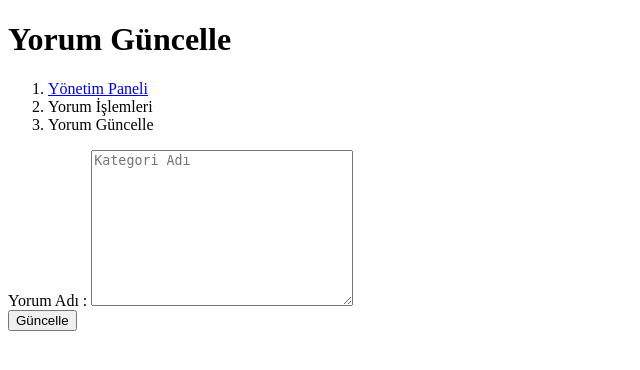
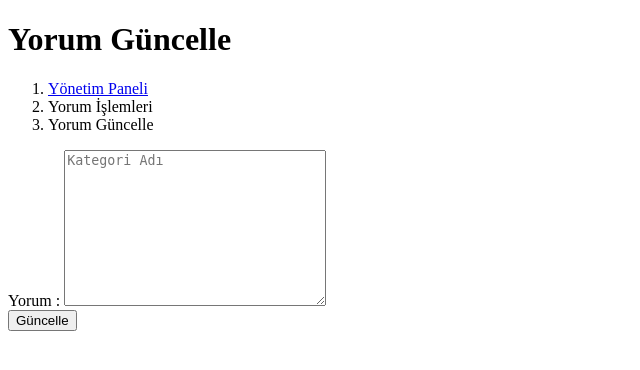
Before and after one commit to teknasyon-bootcamp/haydar-bitirme-projesi, a PHP site: template views/manage/comment/edit.php in a window 1280 px wide. Shown: the top 370 px of the page, without its empty margins (0-640 px from the left). Run offline with PHP 8.4, Linux system fonts and the light colour scheme; the template is opened without the code that fills it, so the values that code supplies are empty.

Commit message:
Fix typo

```diff
--- a/views/manage/comment/edit.php
+++ b/views/manage/comment/edit.php
@@ -57,7 +57,7 @@
                         <div class="card-body">
                             <div class="row">
                                 <div class="form-group col-md-6">
-                                    <label for="kategoriAdi">Yorum Adı : </label>
+                                    <label for="kategoriAdi">Yorum : </label>
                                     <textarea name="message" class="form-control" id="kategoriAdi" placeholder="Kategori Adı" cols="30" rows="10"><?= $comment->message ?></textarea>
                                 </div>
 
```
